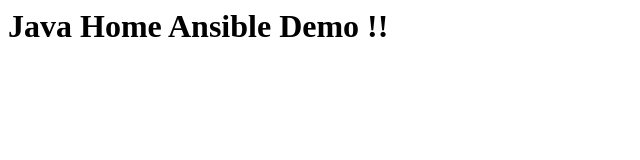
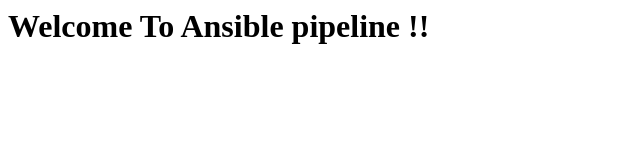
Before and after one commit to chinnadas/ansible-app, a plain HTML site: page index.html in a window 1280 px wide. Shown: the whole page, without its empty margins (0-640 px from the left). Drawn offline with Linux system fonts and the light colour scheme.

Commit message:
Update index.html

```diff
--- a/index.html
+++ b/index.html
@@ -1 +1 @@
-<h1> Java Home Ansible Demo !!</h1>
+<h1> Welcome To Ansible pipeline !!</h1>
```
